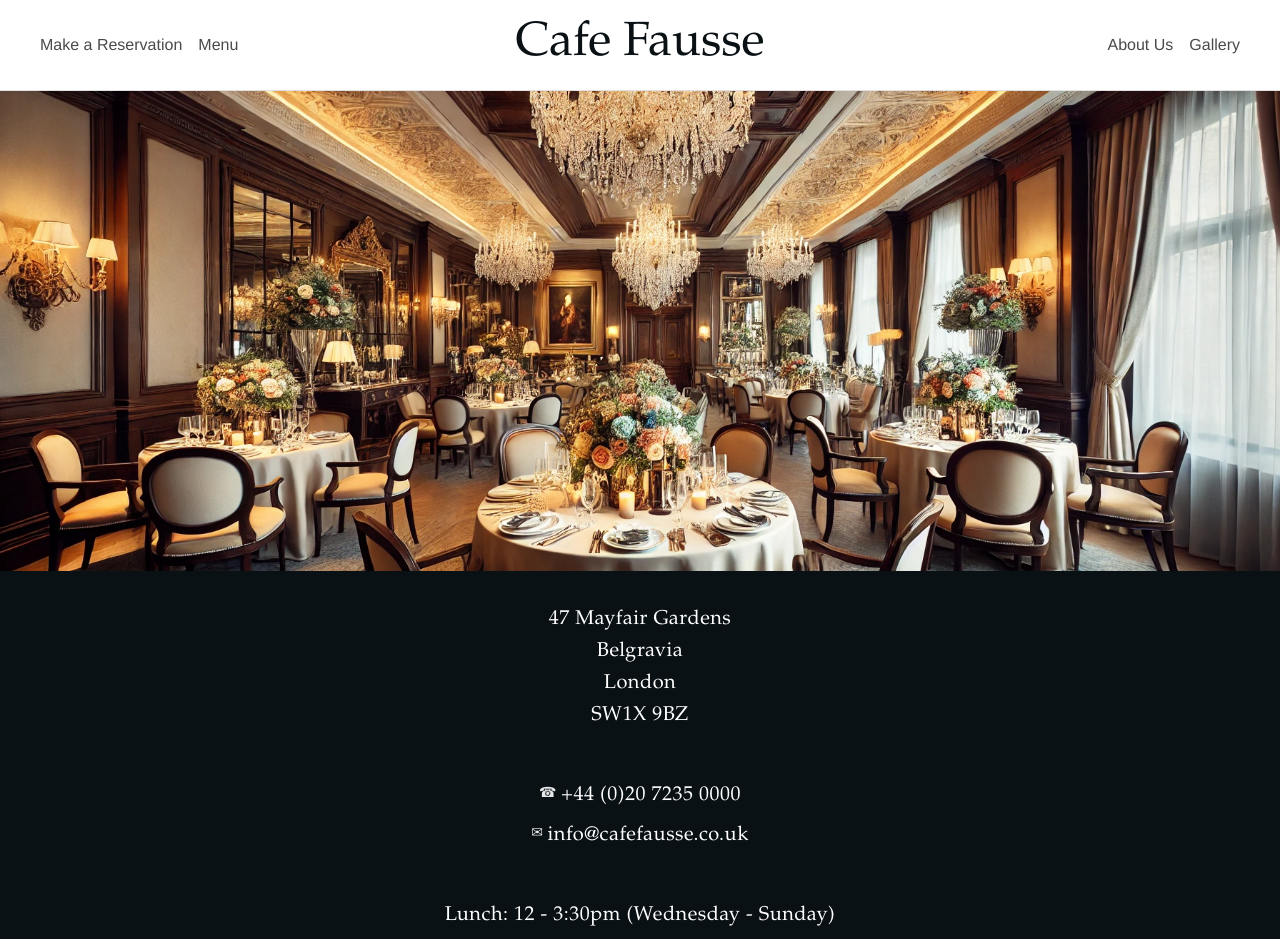
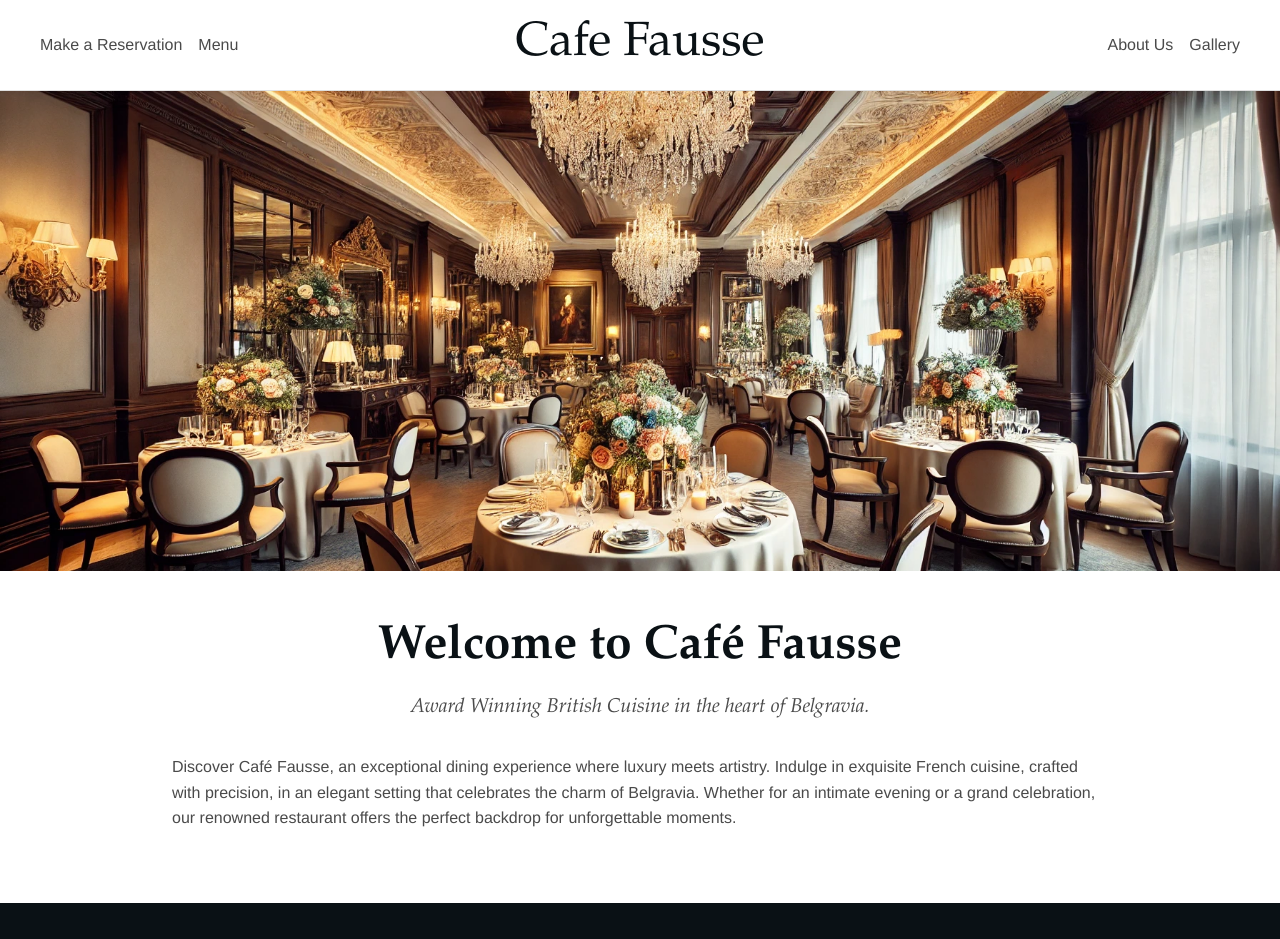
Before and after one commit to Angelica137/CafeFausse, a React (Vite) app in the folder restaurant-website/: page / in a window 1280 px wide. Shown: the top 939 px of the page. Built offline with nearby package versions, Linux system fonts and the light colour scheme.

Commit message:
add welcome section

```diff
--- /dev/null
+++ b/restaurant-website/src/components/Welcome/Welcome.css
@@ -0,0 +1,34 @@
+/* WelcomeSection.css */
+
+.welcome-section {
+  padding: var(--spacing-xxl) var(--spacing-xl);
+  max-width: 1000px;
+  margin: 0 auto;
+  background-color: var(--color-background);
+}
+
+.welcome-title {
+  font-family: var(--font-primary);
+  font-size: var(--font-size-hero);
+  color: var(--color-primary);
+  text-align: center;
+  margin-bottom: var(--spacing-md);
+}
+
+.welcome-subtitle {
+  font-family: var(--font-primary);
+  font-size: var(--font-size-lg);
+  color: var(--color-secondary);
+  text-align: center;
+  font-style: italic;
+  margin-bottom: var(--spacing-xl);
+}
+
+.welcome-description {
+  font-family: var(--font-secondary);
+  font-size: var(--font-size-md);
+  line-height: 1.6;
+  color: var(--color-secondary);
+  text-align: left;
+  margin-bottom: var(--spacing-lg);
+}
--- /dev/null
+++ b/restaurant-website/src/components/Welcome/Welcome.jsx
@@ -0,0 +1,27 @@
+import React from 'react';
+import './Welcome.css';
+
+const WelcomeSection = () => {
+  return (
+    <section className="welcome-section">
+      <div>
+        <h2 className="welcome-title">
+          Welcome to Café Fausse
+        </h2>
+
+        <p className="welcome-subtitle">
+          Award Winning British Cuisine in the heart of Belgravia.
+        </p>
+
+        <p className="welcome-description">
+          Discover Café Fausse, an exceptional dining experience where luxury meets artistry.
+          Indulge in exquisite French cuisine, crafted with precision, in an elegant setting
+          that celebrates the charm of Belgravia. Whether for an intimate evening or a grand
+          celebration, our renowned restaurant offers the perfect backdrop for unforgettable moments.
+        </p>
+      </div>
+    </section>
+  );
+};
+
+export default WelcomeSection;
--- a/restaurant-website/src/pages/Home.jsx
+++ b/restaurant-website/src/pages/Home.jsx
@@ -2,6 +2,7 @@ import React from "react";
 import Header from "../components/Header/Header";
 import Hero from "../components/Hero/Hero";
 import Address from "../components/Address/Address";
+import WelcomeSection from "../components/Welcome/Welcome";
 import restaurantHeroImage from "../assets/images/hero-image.webp";
 import "./Home.css";
 
@@ -14,6 +15,7 @@ const Home = () => {
     <div className="home-container">
       <Header restaurantName={restaurantName} />
 			<Hero imageUrl={restaurantHeroImage} altText="Cafe Fausse Hero Image" />
+			<WelcomeSection />
 			<Address address={address} phone={phone} email={email} />
       <main className="home-content">
         {/* Main content of the home page will go here */}
```
